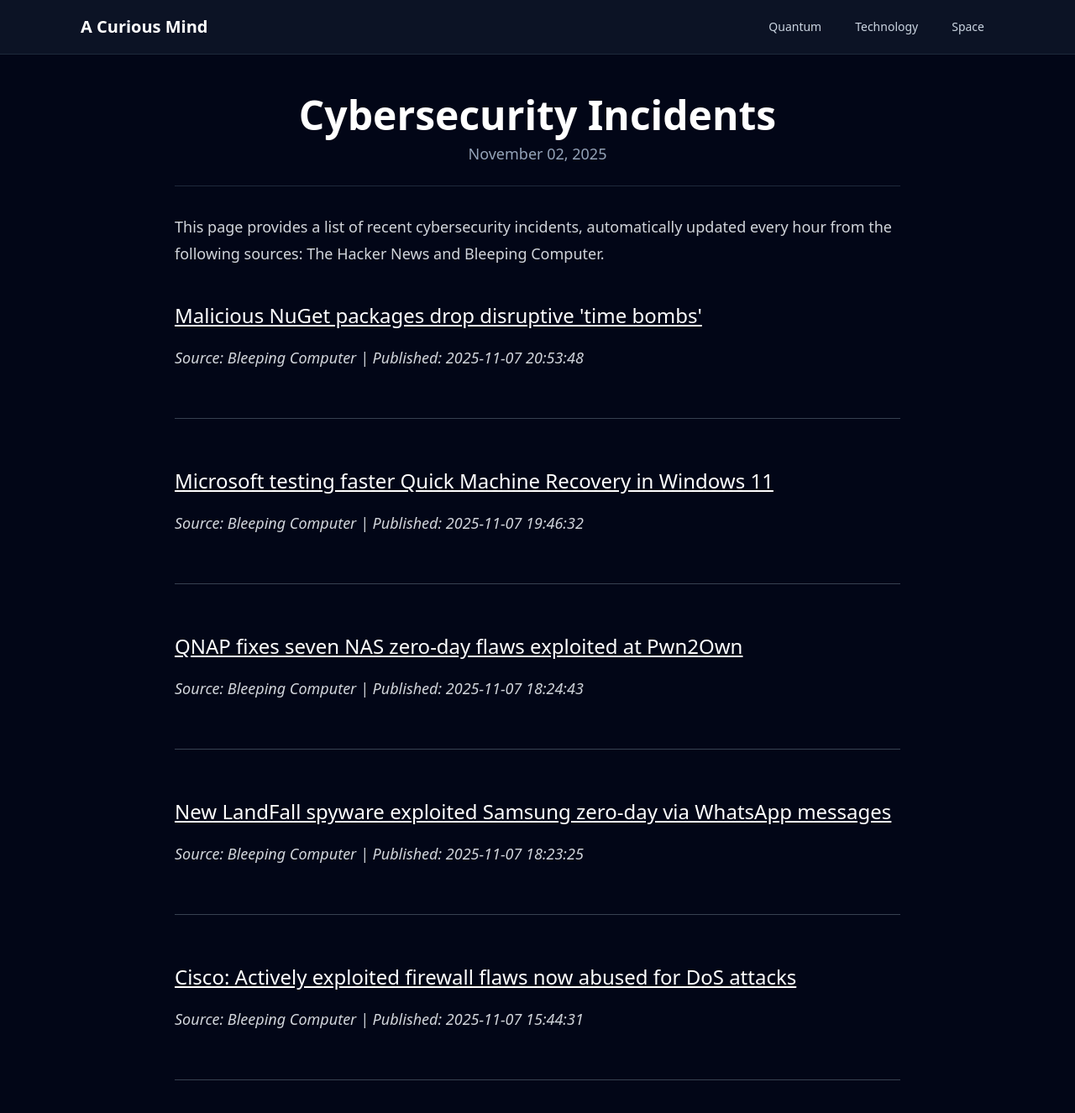
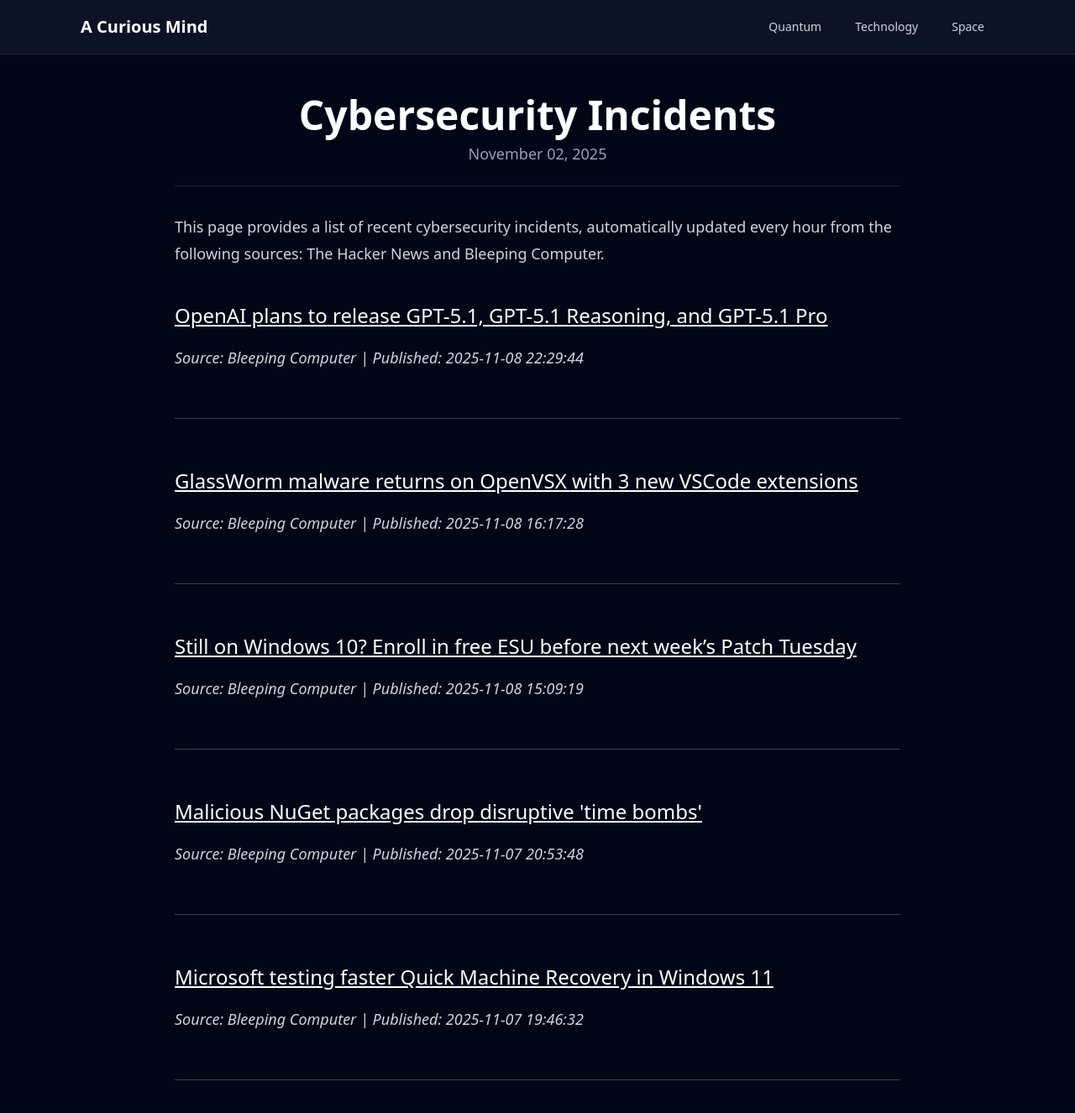
Before and after one commit to onehl7/onehl7.github.io, a Jekyll site: the page built from _posts/2025-11-02-cybersecurity-incidents.md, in a window 1280 px wide and 1400 px high. Shown: the top 1326 px of the window at 84% size. Built offline with Jekyll 4.4.1, drawn with Linux system fonts in a browser that asks for light colours; nearby versions of some CDN libraries.

Commit message:
Update news data

```diff
--- a/_data/news.json
+++ b/_data/news.json
@@ -1,4 +1,22 @@
 [
+  {
+    "source": "Bleeping Computer",
+    "title": "OpenAI plans to release GPT-5.1, GPT-5.1 Reasoning, and GPT-5.1 Pro",
+    "link": "https://www.bleepingcomputer.com/news/artificial-intelligence/openai-plans-to-release-gpt-51-gpt-51-reasoning-and-gpt-51-pro/",
+    "published": "2025-11-08 22:29:44"
+  },
+  {
+    "source": "Bleeping Computer",
+    "title": "GlassWorm malware returns on OpenVSX with 3 new VSCode extensions",
+    "link": "https://www.bleepingcomputer.com/news/security/glassworm-malware-returns-on-openvsx-with-3-new-vscode-extensions/",
+    "published": "2025-11-08 16:17:28"
+  },
+  {
+    "source": "Bleeping Computer",
+    "title": "Still on Windows 10? Enroll in free ESU before next week\u2019s Patch Tuesday",
+    "link": "https://www.bleepingcomputer.com/news/microsoft/still-on-windows-10-enroll-in-free-extended-security-updates/",
+    "published": "2025-11-08 15:09:19"
+  },
   {
     "source": "Bleeping Computer",
     "title": "Malicious NuGet packages drop disruptive 'time bombs'",
@@ -10,23 +28,5 @@
     "title": "Microsoft testing faster Quick Machine Recovery in Windows 11",
     "link": "https://www.bleepingcomputer.com/news/microsoft/microsoft-testing-faster-quick-machine-recovery-in-windows-11/",
     "published": "2025-11-07 19:46:32"
-  },
-  {
-    "source": "Bleeping Computer",
-    "title": "QNAP fixes seven NAS zero-day flaws exploited at Pwn2Own",
-    "link": "https://www.bleepingcomputer.com/news/security/qnap-fixes-seven-nas-zero-day-vulnerabilities-exploited-at-pwn2own/",
-    "published": "2025-11-07 18:24:43"
-  },
-  {
-    "source": "Bleeping Computer",
-    "title": "New LandFall spyware exploited Samsung zero-day via WhatsApp messages",
-    "link": "https://www.bleepingcomputer.com/news/security/new-landfall-spyware-exploited-samsung-zero-day-via-whatsapp-messages/",
-    "published": "2025-11-07 18:23:25"
-  },
-  {
-    "source": "Bleeping Computer",
-    "title": "Cisco: Actively exploited firewall flaws now abused for DoS attacks",
-    "link": "https://www.bleepingcomputer.com/news/security/cisco-actively-exploited-firewall-flaws-now-abused-for-dos-attacks/",
-    "published": "2025-11-07 15:44:31"
   }
 ]
```
